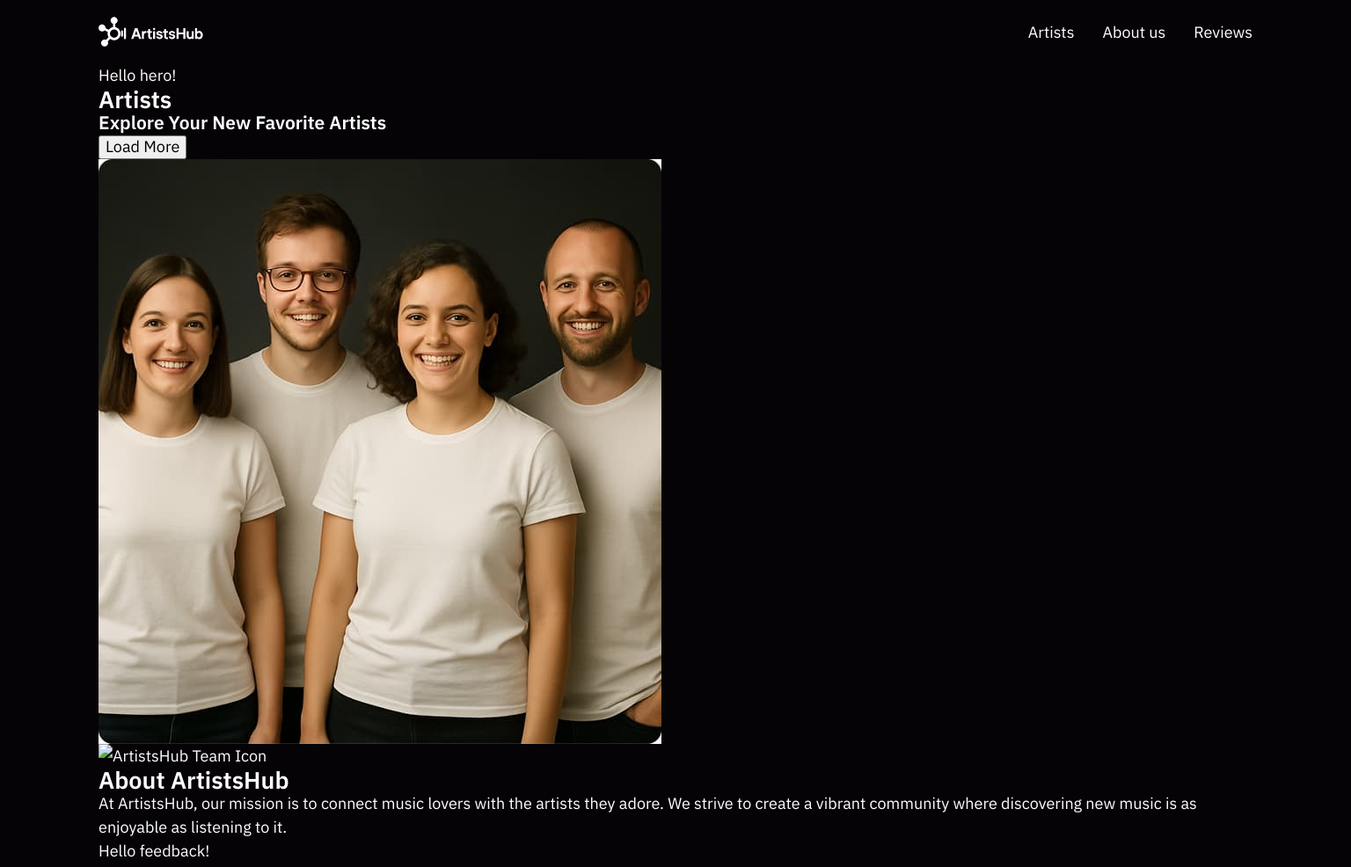
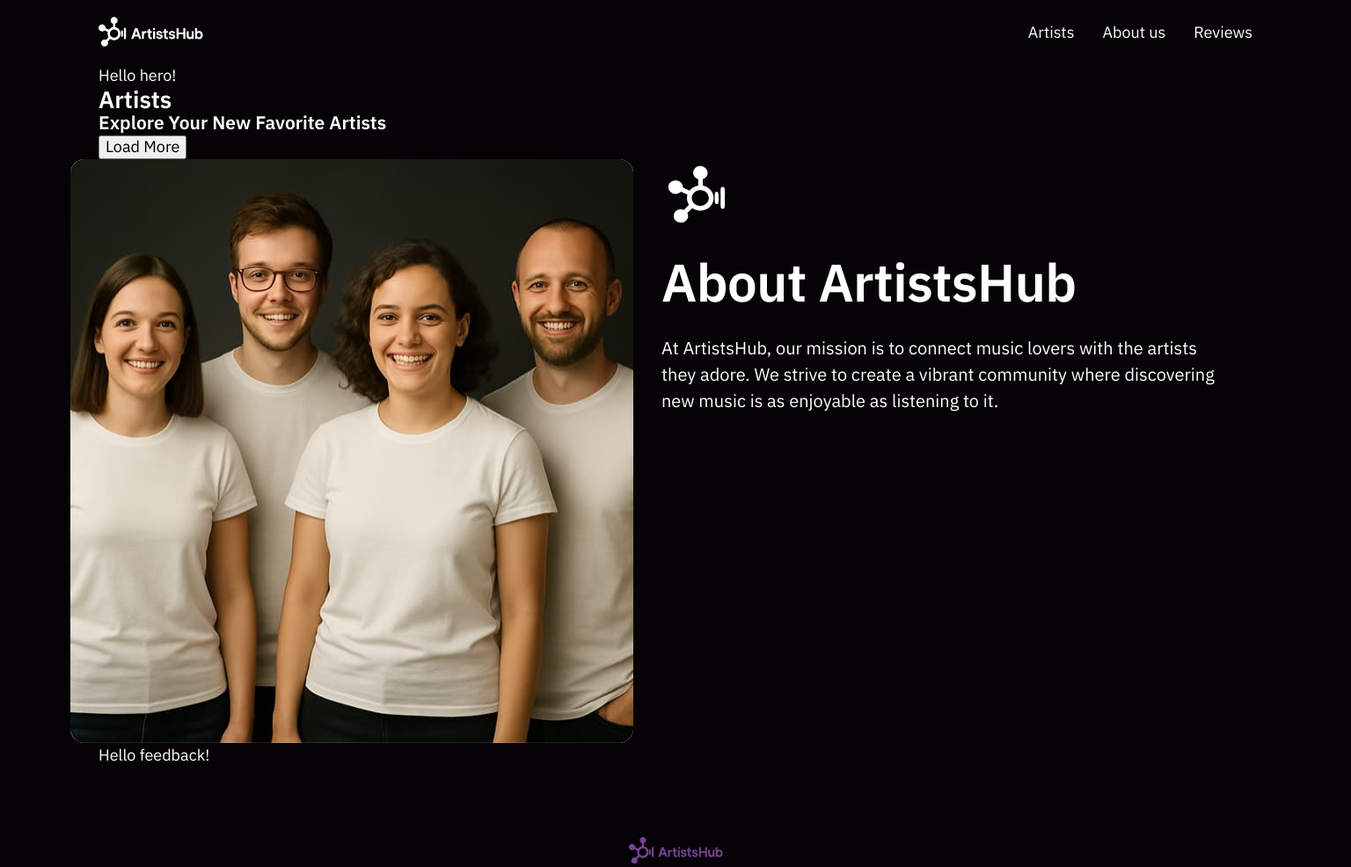
Before and after one commit to pr-oleksandr/artists_hub_project, a website built with Vite: page src/index.html in a window 1536 px wide. Shown: the top 986 px of the page at 88% size. Built offline with nearby package versions, Linux system fonts and the light colour scheme; no server answers; files whose address does not match are found by name; what izitoast would draw is missing.

Commit message:
adds CSS

```diff
--- a/src/css/about.css
+++ b/src/css/about.css
@@ -0,0 +1,154 @@
+.about-wrapper {
+    display: flex;
+    flex-direction: column;
+    /* мобілка/планшет: картинка зверху */
+    align-items: center;
+    /* контент по центру горизонтально */
+    gap: 48px;
+
+    /* Центруємо блок по всій сторінці */
+    max-width: 1440px;
+    /*скільки потрібно по макету */
+    margin: 0 auto;
+    /* центр по горизонталі */
+}
+
+/* Картинка */
+.about-img {
+    border-radius: 16px;
+    width: 268px;
+    /* Mobile фіксована ширина */
+    height: auto;
+    /* Mobile фіксована висота */
+    flex-shrink: 0;
+    /* не дозволяти тягнутися */
+    transition: transform 0.3s ease;
+}
+
+/* Контент-блок */
+.about-content {
+    width: 100%;
+    gap: 20px;
+    /* контейнер по ширині блоку */
+    max-width: 287px;
+    display: flex;
+    flex-direction: column;
+    align-items: flex-start;
+    /* все зліва всередині контейнера */
+    /* відстань між іконка → заголовок → текст */
+    text-align: left;
+    /* текст по лівому краю */
+}
+
+/* Іконка */
+.about-icon img {
+    width: 52px;
+    /* можна під макет */
+    height: 65px;
+    margin-bottom: 0;
+    /* за потреби можна підлаштувати */
+}
+
+/* Заголовок */
+.about-content h2 {
+    font-weight: 700;
+    font-size: 44px;
+
+    /* line-height: 53px; */
+    line-height: 1.2;
+    letter-spacing: -0.01em;
+    color: #fff;
+}
+
+/* Основний текст */
+.about-content p {
+    margin: 0;
+    font-weight: 400;
+    font-size: 18px;
+
+    /* line-height: 30px; */
+    line-height: 1.5;
+    color: #fff;
+    text-align: left;
+}
+
+/* ===== Tablet ===== */
+@media (min-width: 768px) {
+    .about-wrapper {
+        padding-left: 32px;
+        padding-right: 32px;
+    }
+
+    .about-content {
+        /* контейнер по ширині блоку */
+        max-width: 640px;
+        gap: 24px;
+    }
+
+    .about-icon img {
+        width: 80px;
+        /* можна під макет */
+        height: 80px;
+    }
+
+    .about-img {
+        width: 704px;
+        height: auto;
+        flex-shrink: 0;
+    }
+
+    .about-content h2 {
+        font-size: 44px;
+    }
+
+    .about-content p {
+        font-weight: 400;
+        font-size: 20px;
+    }
+}
+
+/* ===== Desktop ===== */
+@media (min-width: 1440px) {
+    .about-wrapper {
+        flex-direction: row;
+        /* картинка зліва, контент справа */
+        align-items: flex-start;
+        gap: 32px;
+
+    }
+
+    .about-img {
+        width: 640px;
+        height: 664px;
+        flex-shrink: 0;
+    }
+
+    .about-content {
+        width: 640px;
+        /* фіксована ширина контенту */
+        height: 290px;
+        /* фіксована висота */
+        display: flex;
+        flex-direction: column;
+        align-items: flex-start;
+        /* іконка і текст зліва */
+        justify-content: flex-start;
+        gap: 24px;
+        /* відстань між елементами (ікона → заголовок → текст) */
+    }
+
+    .about-icon img {
+        width: 80px;
+        /* можна під макет */
+        height: 80px;
+    }
+
+    .about-content h2 {
+        font-size: 60px;
+    }
+
+    .about-content p {
+        font-weight: 400;
+        font-size: 20px;
+    }
+}
--- a/src/partials/about.html
+++ b/src/partials/about.html
@@ -1,34 +1,40 @@
 <section class="about" id="about">
-  <div class="container">
+  <div class="about-wrapper">
+
+
+    <!-- IMAGE -->
     <div class="about-image">
       <picture>
         <!-- Desktop -->
-        <source srcset="img/about/TeamDesk@1x.jpg 1x, img/about/TeamDesk@2x.jpg 2x" media="(min-width:1025px)"
+        <source srcset="img/about/TeamDesk@1x.jpg 1x, img/about/TeamDesk@2x.jpg 2x" media="(min-width:1440px)"
           type="image/jpeg">
-
         <!-- Tablet -->
-        <source srcset="img/about/TeamTablet@1x.jpg 1x, img/about/TeamTablet@2x.jpg 2x"
-          media="(min-width:768px) and (max-width:1024px)" type="image/jpeg">
-
+        <source srcset="img/about/TeamTablet@1x.jpg 1x, img/about/TeamTablet@2x.jpg 2x" media="(min-width:768px)"
+          type="image/jpeg">
         <!-- Mobile -->
         <source srcset="img/about/TeamMobile@1x.jpg 1x, img/about/TeamMobile@2x.jpg 2x" media="(max-width:767px)"
           type="image/jpeg">
-
-        <!-- Фоллбек -->
-        <img src="img/about/TeamDesk@1x.jpg" alt="ArtistsHub Team" loading="lazy">
+        <!-- Fallback -->
+        <img class="about-img" src="img/about/TeamDesk@1x.jpg" alt="ArtistsHub Team" loading="lazy">
       </picture>
     </div>
 
-    <div class="about-image">
-      <img src="img/logo_icon_about.jpg" alt="ArtistsHub Team Icon" loading="lazy">
+
+    <!-- CONTENT (logo + text) -->
+    <div class="about-content">
+      <div class="about-icon">
+        <img src="img/logo_icon_about.svg" alt="ArtistsHub icon" loading="lazy">
+      </div>
+      <h2>About ArtistsHub</h2>
+      <p>At ArtistsHub, our mission is to connect music lovers with the artists they adore. We strive to create a
+        vibrant community where discovering new music is as enjoyable as listening to it.</p>
     </div>
-    <h2>About ArtistsHub</h2>
 
-    <p>
-      At ArtistsHub, our mission is to connect music lovers with the artists
-      they adore. We strive to create a vibrant community where discovering
-      new music is as enjoyable as listening to it.
-    </p>
-  </div>
+
   </div>
 </section>
+
+
+</body>
+
+</html>
```
Also changed, not shown: 1 other file.
